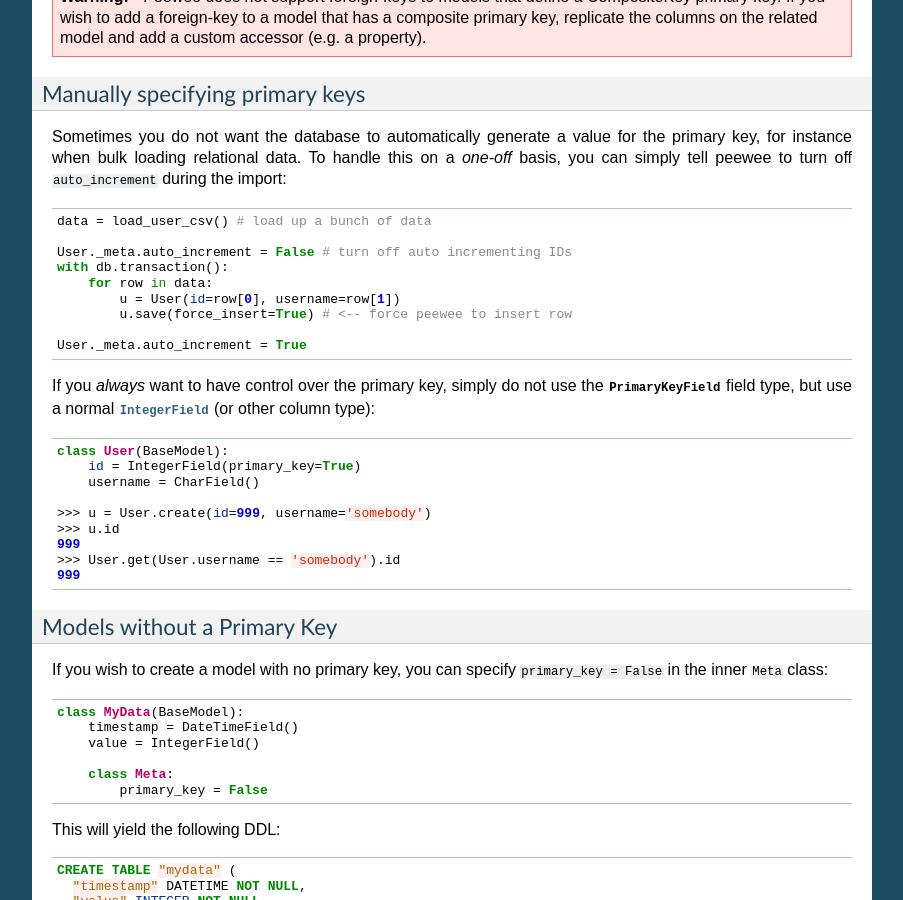
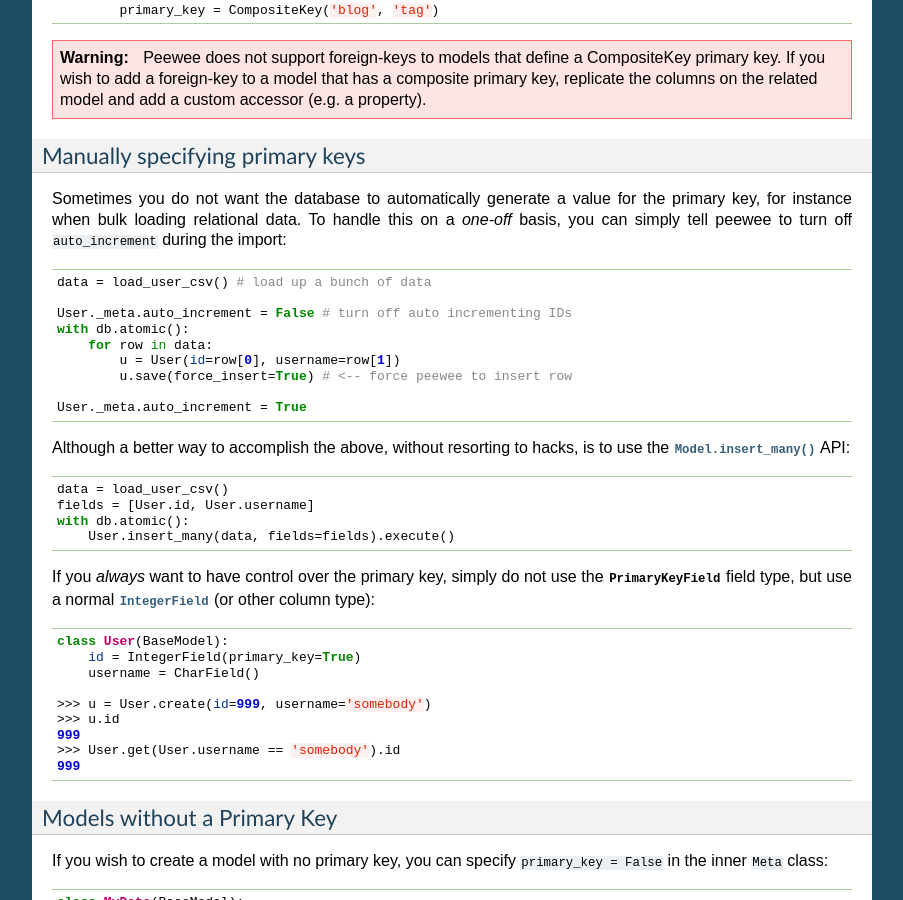
Before and after one commit to coleifer/peewee, a Sphinx documentation site: the page built from docs/peewee/models.rst, in a window 1280 px wide and 900 px high, scrolled down 14788 px. Shown: the whole window, without its empty margins (198-1101 px from the left). Built offline with Sphinx 7.4.7, drawn with Linux system fonts in a browser that asks for light colours; pages that are not in the unit, such as notebooks, are missing from menus; some of the changed text lies outside the part shown.

Commit message:
Docs fixes related to models and foreign-keys.

```diff
--- a/docs/peewee/models.rst
+++ b/docs/peewee/models.rst
@@ -107,6 +107,10 @@
         join_date = DateTimeField()
         about_me = TextField()
 
+In the above example, because none of the fields are initialized with
+``primary_key=True``, an auto-incrementing primary key will automatically be
+created and named "id".
+
 There is one special type of field, :py:class:`ForeignKeyField`, which allows
 you to represent foreign-key relationships between models in an intuitive way:
 
@@ -167,7 +171,8 @@
 =====================   =================   =================   =================
 
 .. note::
-    Don't see the field you're looking for in the above table? It's easy to create custom field types and use them with your models.
+    Don't see the field you're looking for in the above table? It's easy to
+    create custom field types and use them with your models.
 
     * :ref:`custom-fields`
     * :py:class:`Database`, particularly the ``fields`` parameter.
@@ -997,12 +1002,22 @@
     data = load_user_csv() # load up a bunch of data
 
     User._meta.auto_increment = False # turn off auto incrementing IDs
-    with db.transaction():
+    with db.atomic():
         for row in data:
             u = User(id=row[0], username=row[1])
             u.save(force_insert=True) # <-- force peewee to insert row
 
     User._meta.auto_increment = True
+
+Although a better way to accomplish the above, without resorting to hacks, is
+to use the :py:meth:`Model.insert_many` API:
+
+.. code-block:: python
+
+    data = load_user_csv()
+    fields = [User.id, User.username]
+    with db.atomic():
+        User.insert_many(data, fields=fields).execute()
 
 If you *always* want to have control over the primary key, simply do not use
 the :py:class:`PrimaryKeyField` field type, but use a normal
```
Also changed, not shown: other parts of docs/peewee/models.rst (+8 -8 lines).
